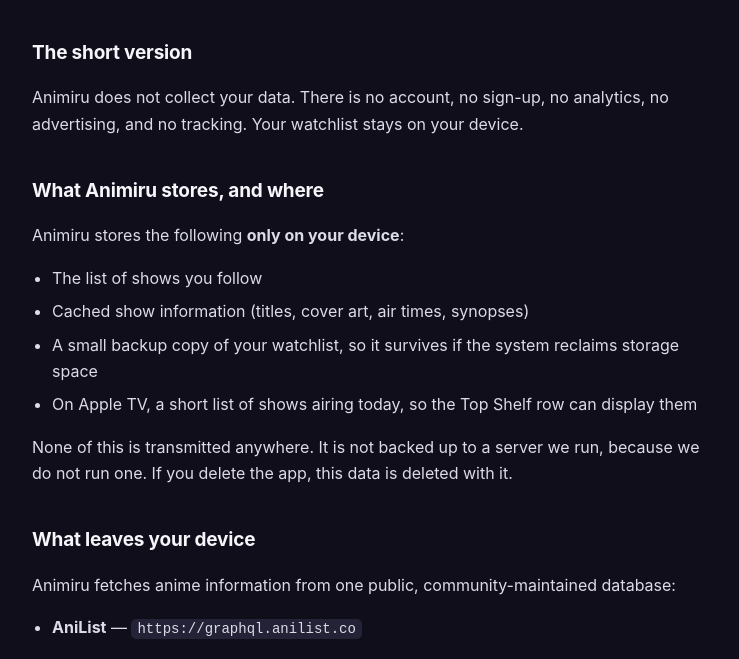
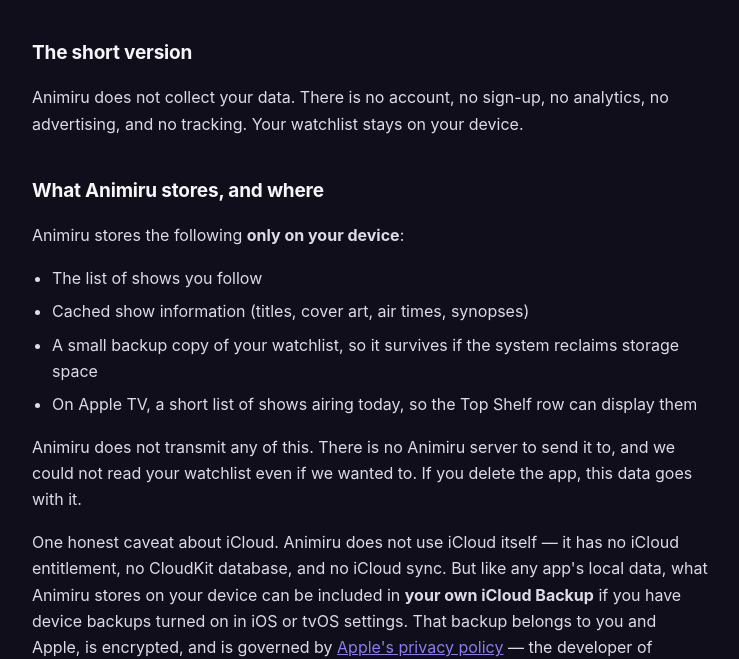
Before and after one commit to trevestforvor/animiru-support, a plain HTML site: page privacy.html in a window 1280 px wide. Shown: the part 141-800 px from the top of the page, without its empty margins (270-1009 px from the left). Drawn offline with Linux system fonts and the light colour scheme.

Commit message:
Privacy policy: add honest iCloud Backup caveat

```diff
--- a/privacy.html
+++ b/privacy.html
@@ -49,7 +49,8 @@
 <h2>What Animiru stores, and where</h2>
 <p>Animiru stores the following <strong>only on your device</strong>:</p>
 <ul><li>The list of shows you follow</li><li>Cached show information (titles, cover art, air times, synopses)</li><li>A small backup copy of your watchlist, so it survives if the system reclaims storage space</li><li>On Apple TV, a short list of shows airing today, so the Top Shelf row can display them</li></ul>
-<p>None of this is transmitted anywhere. It is not backed up to a server we run, because we do not run one. If you delete the app, this data is deleted with it.</p>
+<p>Animiru does not transmit any of this. There is no Animiru server to send it to, and we could not read your watchlist even if we wanted to. If you delete the app, this data goes with it.</p>
+<p>One honest caveat about iCloud. Animiru does not use iCloud itself — it has no iCloud entitlement, no CloudKit database, and no iCloud sync. But like any app&#x27;s local data, what Animiru stores on your device can be included in <strong>your own iCloud Backup</strong> if you have device backups turned on in iOS or tvOS settings. That backup belongs to you and Apple, is encrypted, and is governed by <a href="https://www.apple.com/legal/privacy/" rel="noopener">Apple&#x27;s privacy policy</a> — the developer of Animiru has no access to it and receives nothing from it. You can control this under Settings → your name → iCloud. We mention it because &quot;stays on your device&quot; would otherwise be slightly too neat: your data may live in your own backup as well.</p>
 <h2>What leaves your device</h2>
 <p>Animiru fetches anime information from one public, community-maintained database:</p>
 <ul><li><strong>AniList</strong> — <code>https://graphql.anilist.co</code></li></ul>
```
